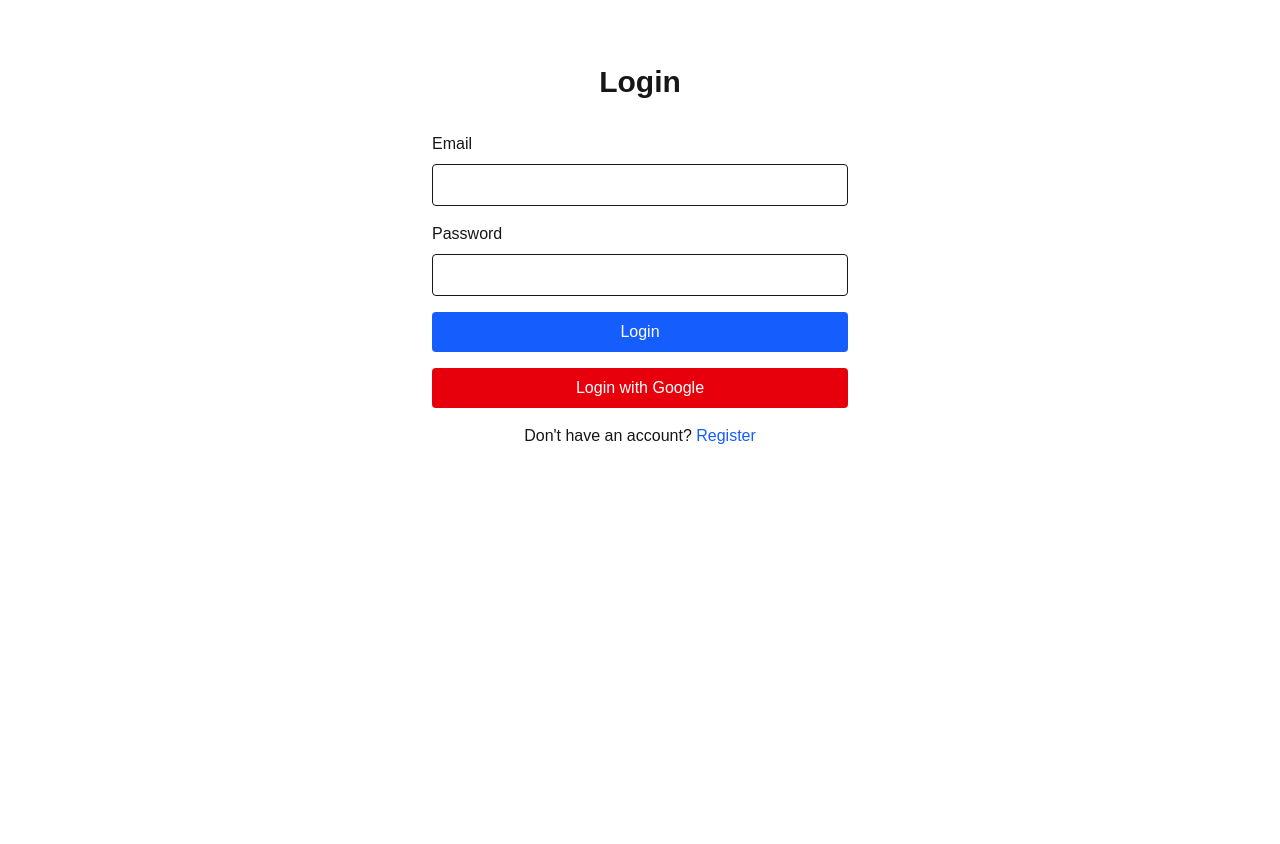
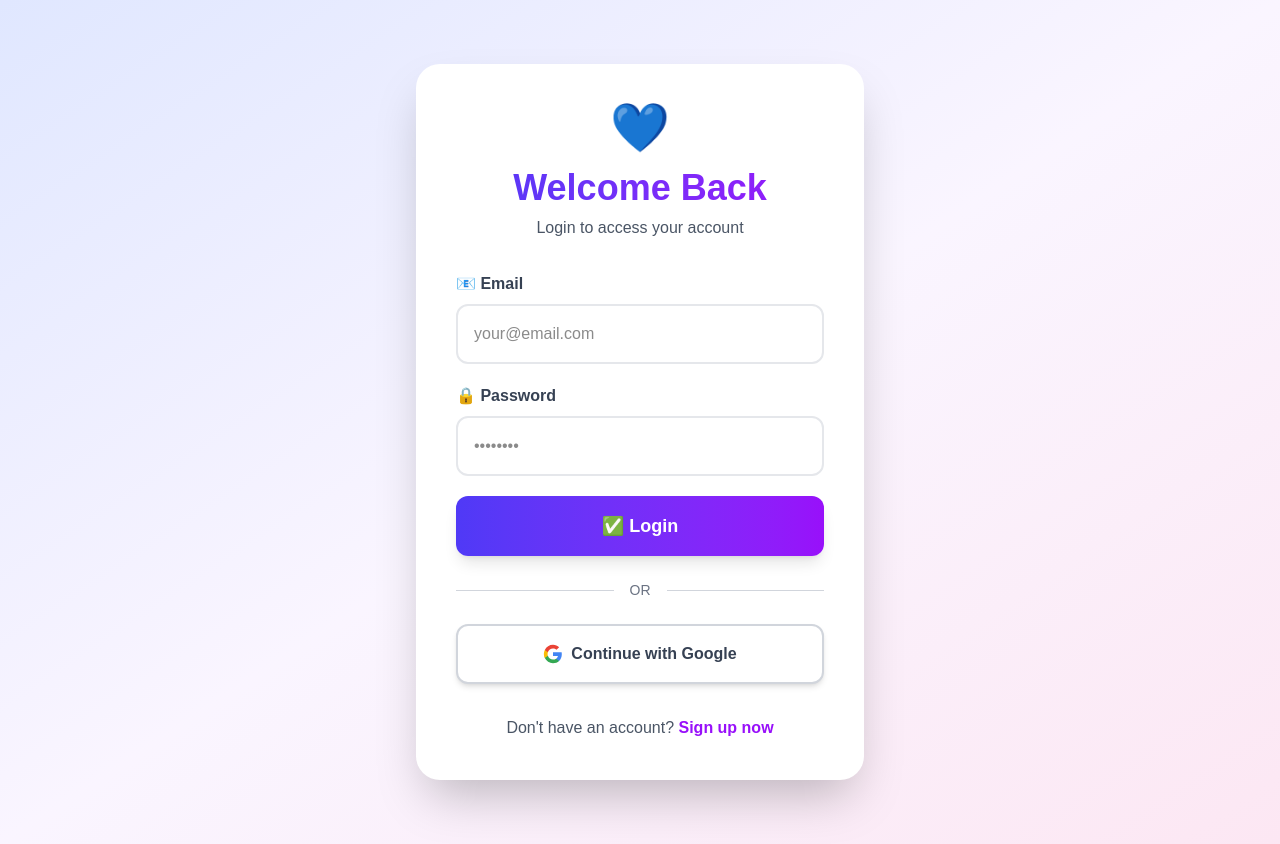
Before and after one commit to Nafiz001/care_io, a Next.js app: page /login in a window 1280 px wide. Before the commit the page ends 800 px from the top, so only its background shows below. Built offline with nearby package versions, Linux system fonts and the light colour scheme.

Commit message:
Redesign login and register pages with professional gradient UI

```diff
--- a/src/app/login/page.jsx
+++ b/src/app/login/page.jsx
@@ -9,59 +9,104 @@ export default function Login() {
   const [email, setEmail] = useState('')
   const [password, setPassword] = useState('')
   const [error, setError] = useState('')
+  const [loading, setLoading] = useState(false)
   const router = useRouter()
 
   const handleSubmit = async (e) => {
     e.preventDefault()
     setError('')
+    setLoading(true)
     const result = await signIn('credentials', {
       email,
       password,
       redirect: false
     })
     if (result.error) {
-      setError('Invalid credentials')
+      setError('Invalid email or password')
     } else {
       router.push('/my-bookings')
     }
+    setLoading(false)
+  }
+
+  const handleGoogleLogin = () => {
+    signIn('google', { callbackUrl: '/my-bookings' })
   }
 
   return (
-    <div className="container mx-auto py-16 px-4 max-w-md">
-      <h1 className="text-3xl font-bold mb-8 text-center">Login</h1>
-      <form onSubmit={handleSubmit} className="space-y-4">
+    <div className="min-h-screen bg-gradient-to-br from-indigo-100 via-purple-50 to-pink-100 py-16 px-4 flex items-center justify-center">
+      <div className="w-full max-w-md">
+        <div className="bg-white rounded-3xl shadow-2xl p-8 md:p-10">
+          <div className="text-center mb-8">
+            <div className="text-5xl mb-4">💙</div>
+            <h1 className="text-4xl font-bold bg-gradient-to-r from-indigo-600 to-purple-600 bg-clip-text text-transparent mb-2">Welcome Back</h1>
+            <p className="text-gray-600">Login to access your account</p>
+          </div>
+
+          <form onSubmit={handleSubmit} className="space-y-5">
             <div>
-          <label className="block mb-2">Email</label>
+              <label className="block mb-2 font-semibold text-gray-700">📧 Email</label>
               <input
                 type="email"
                 value={email}
                 onChange={(e) => setEmail(e.target.value)}
-            className="w-full p-2 border rounded"
+                className="w-full p-4 border-2 border-gray-200 rounded-xl focus:border-purple-500 focus:ring-2 focus:ring-purple-200 transition outline-none"
+                placeholder="your@email.com"
                 required
               />
             </div>
             <div>
-          <label className="block mb-2">Password</label>
+              <label className="block mb-2 font-semibold text-gray-700">🔒 Password</label>
               <input
                 type="password"
                 value={password}
                 onChange={(e) => setPassword(e.target.value)}
-            className="w-full p-2 border rounded"
+                className="w-full p-4 border-2 border-gray-200 rounded-xl focus:border-purple-500 focus:ring-2 focus:ring-purple-200 transition outline-none"
+                placeholder="••••••••"
                 required
               />
             </div>
-        {error && <p className="text-red-500">{error}</p>}
-        <button type="submit" className="w-full bg-blue-600 text-white py-2 rounded hover:bg-blue-700">Login</button>
+            {error && (
+              <div className="bg-red-50 border-l-4 border-red-500 p-4 rounded">
+                <p className="text-red-700 text-sm">⚠️ {error}</p>
+              </div>
+            )}
+            <button
+              type="submit"
+              disabled={loading}
+              className="w-full bg-gradient-to-r from-indigo-600 to-purple-600 text-white py-4 rounded-xl hover:from-indigo-700 hover:to-purple-700 font-bold text-lg shadow-lg hover:shadow-xl transition transform hover:scale-[1.02] disabled:opacity-50 disabled:cursor-not-allowed"
+            >
+              {loading ? '⏳ Logging in...' : '✅ Login'}
+            </button>
           </form>
-      <div className="mt-4">
+
+          <div className="my-6 flex items-center">
+            <div className="flex-1 border-t border-gray-300"></div>
+            <span className="px-4 text-gray-500 text-sm">OR</span>
+            <div className="flex-1 border-t border-gray-300"></div>
+          </div>
+
           <button
-          onClick={() => signIn('google')}
-          className="w-full bg-red-600 text-white py-2 rounded hover:bg-red-700"
+            onClick={handleGoogleLogin}
+            className="w-full bg-white border-2 border-gray-300 text-gray-700 py-4 rounded-xl hover:bg-gray-50 font-semibold shadow-md hover:shadow-lg transition flex items-center justify-center gap-2"
           >
-          Login with Google
+            <svg className="w-5 h-5" viewBox="0 0 24 24">
+              <path fill="#4285F4" d="M22.56 12.25c0-.78-.07-1.53-.2-2.25H12v4.26h5.92c-.26 1.37-1.04 2.53-2.21 3.31v2.77h3.57c2.08-1.92 3.28-4.74 3.28-8.09z"/>
+              <path fill="#34A853" d="M12 23c2.97 0 5.46-.98 7.28-2.66l-3.57-2.77c-.98.66-2.23 1.06-3.71 1.06-2.86 0-5.29-1.93-6.16-4.53H2.18v2.84C3.99 20.53 7.7 23 12 23z"/>
+              <path fill="#FBBC05" d="M5.84 14.09c-.22-.66-.35-1.36-.35-2.09s.13-1.43.35-2.09V7.07H2.18C1.43 8.55 1 10.22 1 12s.43 3.45 1.18 4.93l2.85-2.22.81-.62z"/>
+              <path fill="#EA4335" d="M12 5.38c1.62 0 3.06.56 4.21 1.64l3.15-3.15C17.45 2.09 14.97 1 12 1 7.7 1 3.99 3.47 2.18 7.07l3.66 2.84c.87-2.6 3.3-4.53 6.16-4.53z"/>
+            </svg>
+            Continue with Google
           </button>
+
+          <p className="mt-8 text-center text-gray-600">
+            Don't have an account?{' '}
+            <Link href="/register" className="text-purple-600 hover:text-purple-700 font-bold hover:underline">
+              Sign up now
+            </Link>
+          </p>
         </div>
-      <p className="mt-4 text-center">Don't have an account? <Link href="/register" className="text-blue-600">Register</Link></p>
+      </div>
     </div>
   )
 }
--- a/src/app/register/page.jsx
+++ b/src/app/register/page.jsx
@@ -13,6 +13,7 @@ export default function Register() {
     contact: ''
   })
   const [error, setError] = useState('')
+  const [loading, setLoading] = useState(false)
   const router = useRouter()
 
   const handleChange = (e) => {
@@ -22,6 +23,7 @@ export default function Register() {
   const handleSubmit = async (e) => {
     e.preventDefault()
     setError('')
+    setLoading(true)
     const res = await fetch('/api/auth/register', {
       method: 'POST',
       headers: { 'Content-Type': 'application/json' },
@@ -29,75 +31,110 @@ export default function Register() {
     })
     const data = await res.json()
     if (res.ok) {
-      router.push('/login')
+      router.push('/login?registered=true')
     } else {
       setError(data.error)
     }
+    setLoading(false)
   }
 
   return (
-    <div className="container mx-auto py-16 px-4 max-w-md">
-      <h1 className="text-3xl font-bold mb-8 text-center">Register</h1>
+    <div className="min-h-screen bg-gradient-to-br from-indigo-100 via-purple-50 to-pink-100 py-16 px-4 flex items-center justify-center">
+      <div className="w-full max-w-md">
+        <div className="bg-white rounded-3xl shadow-2xl p-8 md:p-10">
+          <div className="text-center mb-8">
+            <div className="text-5xl mb-4">🎉</div>
+            <h1 className="text-4xl font-bold bg-gradient-to-r from-indigo-600 to-purple-600 bg-clip-text text-transparent mb-2">Create Account</h1>
+            <p className="text-gray-600">Join Care.IO to book care services</p>
+          </div>
+
           <form onSubmit={handleSubmit} className="space-y-4">
             <div>
-          <label className="block mb-2">Name</label>
+              <label className="block mb-2 font-semibold text-gray-700">👤 Full Name</label>
               <input
                 type="text"
                 name="name"
                 value={form.name}
                 onChange={handleChange}
-            className="w-full p-2 border rounded"
+                className="w-full p-3 border-2 border-gray-200 rounded-xl focus:border-purple-500 focus:ring-2 focus:ring-purple-200 transition outline-none"
+                placeholder="John Doe"
                 required
               />
             </div>
             <div>
-          <label className="block mb-2">Email</label>
+              <label className="block mb-2 font-semibold text-gray-700">📧 Email</label>
               <input
                 type="email"
                 name="email"
                 value={form.email}
                 onChange={handleChange}
-            className="w-full p-2 border rounded"
+                className="w-full p-3 border-2 border-gray-200 rounded-xl focus:border-purple-500 focus:ring-2 focus:ring-purple-200 transition outline-none"
+                placeholder="your@email.com"
                 required
               />
             </div>
             <div>
-          <label className="block mb-2">Password</label>
+              <label className="block mb-2 font-semibold text-gray-700">🔒 Password</label>
               <input
                 type="password"
                 name="password"
                 value={form.password}
                 onChange={handleChange}
-            className="w-full p-2 border rounded"
+                className="w-full p-3 border-2 border-gray-200 rounded-xl focus:border-purple-500 focus:ring-2 focus:ring-purple-200 transition outline-none"
+                placeholder="Min 6 chars, 1 uppercase, 1 lowercase"
                 required
               />
+              <p className="text-xs text-gray-500 mt-1">Must be 6+ characters with uppercase and lowercase</p>
             </div>
             <div>
-          <label className="block mb-2">NID No</label>
+              <label className="block mb-2 font-semibold text-gray-700">🎫 NID Number</label>
               <input
                 type="text"
                 name="nid"
                 value={form.nid}
                 onChange={handleChange}
-            className="w-full p-2 border rounded"
+                className="w-full p-3 border-2 border-gray-200 rounded-xl focus:border-purple-500 focus:ring-2 focus:ring-purple-200 transition outline-none"
+                placeholder="National ID Number"
                 required
               />
             </div>
             <div>
-          <label className="block mb-2">Contact</label>
+              <label className="block mb-2 font-semibold text-gray-700">📞 Contact Number</label>
               <input
                 type="text"
                 name="contact"
                 value={form.contact}
                 onChange={handleChange}
-            className="w-full p-2 border rounded"
+                className="w-full p-3 border-2 border-gray-200 rounded-xl focus:border-purple-500 focus:ring-2 focus:ring-purple-200 transition outline-none"
+                placeholder="+880 123 456 7890"
                 required
               />
             </div>
-        {error && <p className="text-red-500">{error}</p>}
-        <button type="submit" className="w-full bg-blue-600 text-white py-2 rounded hover:bg-blue-700">Register</button>
+            {error && (
+              <div className="bg-red-50 border-l-4 border-red-500 p-4 rounded">
+                <p className="text-red-700 text-sm">⚠️ {error}</p>
+              </div>
+            )}
+            <button
+              type="submit"
+              disabled={loading}
+              className="w-full bg-gradient-to-r from-indigo-600 to-purple-600 text-white py-4 rounded-xl hover:from-indigo-700 hover:to-purple-700 font-bold text-lg shadow-lg hover:shadow-xl transition transform hover:scale-[1.02] disabled:opacity-50 disabled:cursor-not-allowed"
+            >
+              {loading ? '⏳ Creating Account...' : '🎉 Create Account'}
+            </button>
           </form>
-      <p className="mt-4 text-center">Already have an account? <Link href="/login" className="text-blue-600">Login</Link></p>
+
+          <p className="mt-8 text-center text-gray-600">
+            Already have an account?{' '}
+            <Link href="/login" className="text-purple-600 hover:text-purple-700 font-bold hover:underline">
+              Login here
+            </Link>
+          </p>
+        </div>
+      </div>
     </div>
   )
 }
+    </div>
+  )
+}
--- a/src/components/Navbar.jsx
+++ b/src/components/Navbar.jsx
@@ -23,16 +23,16 @@ export default function Navbar() {
           </button>
         </div>
         <div className={`md:flex md:items-center md:space-x-2 ${menuOpen ? 'flex flex-col absolute top-20 left-0 w-full bg-gradient-to-r from-indigo-600 via-purple-600 to-pink-500 p-6 shadow-xl' : 'hidden md:flex'}`}>
-          <Link href="/" className="px-4 py-2 rounded-lg hover:bg-white hover:bg-opacity-20 transition font-semibold" onClick={() => setMenuOpen(false)}>Home</Link>
-          <Link href="#services" className="px-4 py-2 rounded-lg hover:bg-white hover:bg-opacity-20 transition font-semibold" onClick={() => setMenuOpen(false)}>Services</Link>
+          <Link href="/" className="px-4 py-2 rounded-lg hover:bg-white hover:text-blue-500 hover:bg-opacity-20 transition font-semibold" onClick={() => setMenuOpen(false)}>Home</Link>
+          <Link href="#services" className="px-4 py-2 rounded-lg hover:bg-white hover:text-blue-500  hover:bg-opacity-20 transition font-semibold" onClick={() => setMenuOpen(false)}>Services</Link>
           {session ? (
             <>
-              <Link href="/my-bookings" className="px-4 py-2 rounded-lg hover:bg-white hover:bg-opacity-20 transition font-semibold" onClick={() => setMenuOpen(false)}>My Bookings</Link>
+              <Link href="/my-bookings" className="px-4 py-2 rounded-lg hover:bg-white hover:text-blue-500  hover:bg-opacity-20 transition font-semibold" onClick={() => setMenuOpen(false)}>My Bookings</Link>
               <button onClick={() => { signOut(); setMenuOpen(false); }} className="px-4 py-2 rounded-lg hover:bg-white hover:bg-opacity-20 transition font-semibold bg-transparent border-none text-left">Logout 👋</button>
             </>
           ) : (
             <>
-              <Link href="/login" className="px-4 py-2 rounded-lg bg-white bg-opacity-10 hover:bg-opacity-20 transition font-semibold" onClick={() => setMenuOpen(false)}>Login</Link>
+              <Link href="/login" className="px-4 py-2 rounded-lg text-black bg-white bg-opacity-10 hover:bg-opacity-20 transition font-semibold" onClick={() => setMenuOpen(false)}>Login</Link>
               <Link href="/register" className="px-4 py-2 rounded-lg bg-yellow-400 text-purple-900 hover:bg-yellow-300 transition font-bold" onClick={() => setMenuOpen(false)}>Get Started</Link>
             </>
           )}
```
Lines whose indentation alone changed are shown as unchanged.
